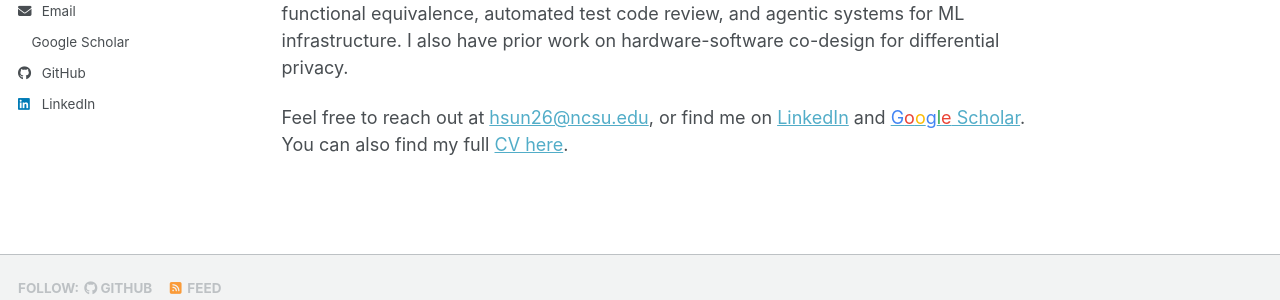
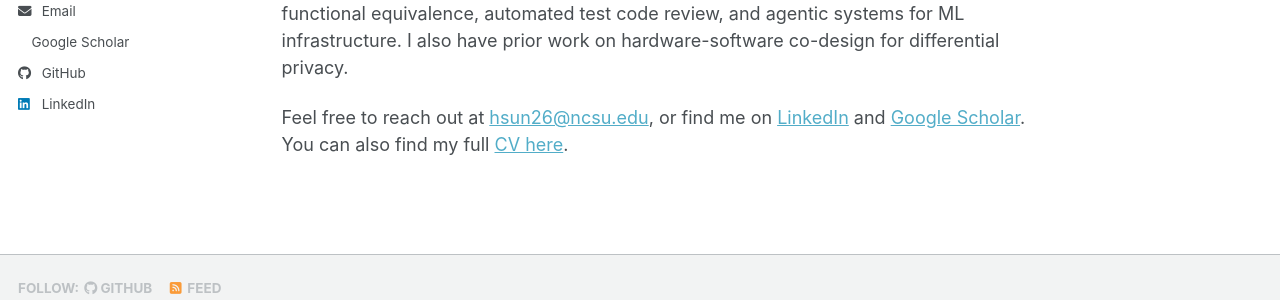
Before and after one commit to Sunhui26yeah/Sunhui26yeah.github.io, a Jekyll site: the page built from _pages/about.md, in a window 1280 px wide. Shown: the part 535-835 px from the top of the page. Built offline with Jekyll 4.4.1, drawn with Linux system fonts in a browser that asks for light colours; a style sheet for code colours, icons or effects is not loaded.

Commit message:
Fix Google styling: LLC not Inc., Scholar stays plain text
Co-Authored-By: Claude Sonnet 5 <noreply@anthropic.com>

```diff
--- a/_pages/about.md
+++ b/_pages/about.md
@@ -15,4 +15,4 @@ Research
 ======
 My current work focuses on evaluating and understanding the failure modes of large language models applied to software engineering tasks — including cross-language code functional equivalence, automated test code review, and agentic systems for ML infrastructure. I also have prior work on hardware-software co-design for differential privacy.
 
-Feel free to reach out at [hsun26@ncsu.edu](mailto:hsun26@ncsu.edu), or find me on [LinkedIn](https://www.linkedin.com/in/huisun2022/) and [{% include google-colored.html %} Scholar](https://scholar.google.com/citations?user=Bto0WEoAAAAJ&hl=en&oi=ao). You can also find my full [CV here](/cv/).
+Feel free to reach out at [hsun26@ncsu.edu](mailto:hsun26@ncsu.edu), or find me on [LinkedIn](https://www.linkedin.com/in/huisun2022/) and [Google Scholar](https://scholar.google.com/citations?user=Bto0WEoAAAAJ&hl=en&oi=ao). You can also find my full [CV here](/cv/).
--- a/_pages/publications.html
+++ b/_pages/publications.html
@@ -6,7 +6,7 @@ author_profile: true
 ---
 
 {% if site.author.googlescholar %}
-  <div class="wordwrap">You can also find my articles on <a href="{{site.author.googlescholar}}">my {% include google-colored.html %} Scholar profile</a>.</div>
+  <div class="wordwrap">You can also find my articles on <a href="{{site.author.googlescholar}}">my Google Scholar profile</a>.</div>
 {% endif %}
 
 {% include base_path %}
```
Also changed, not shown: _pages/cv.md (+1 -1 lines).
